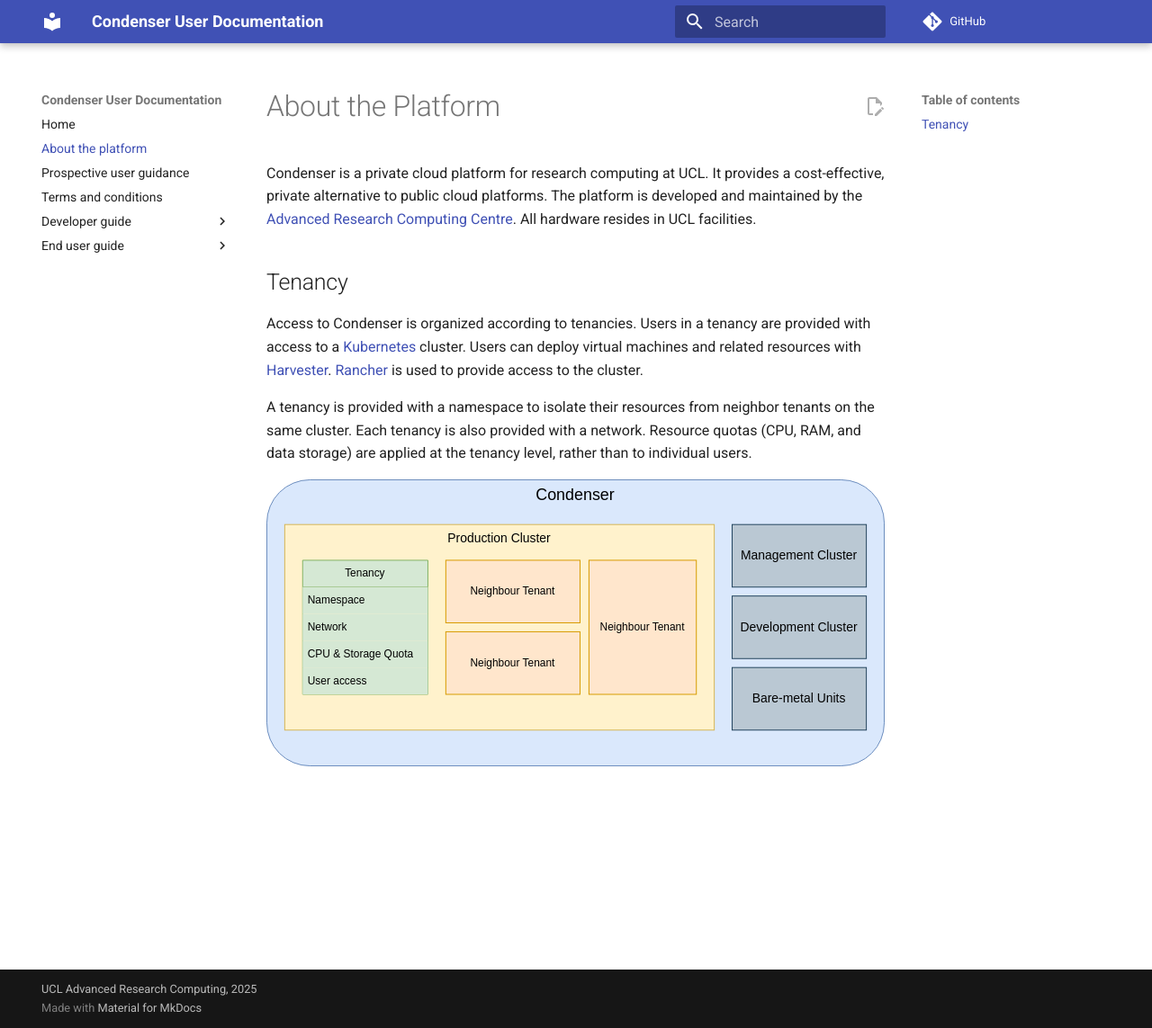
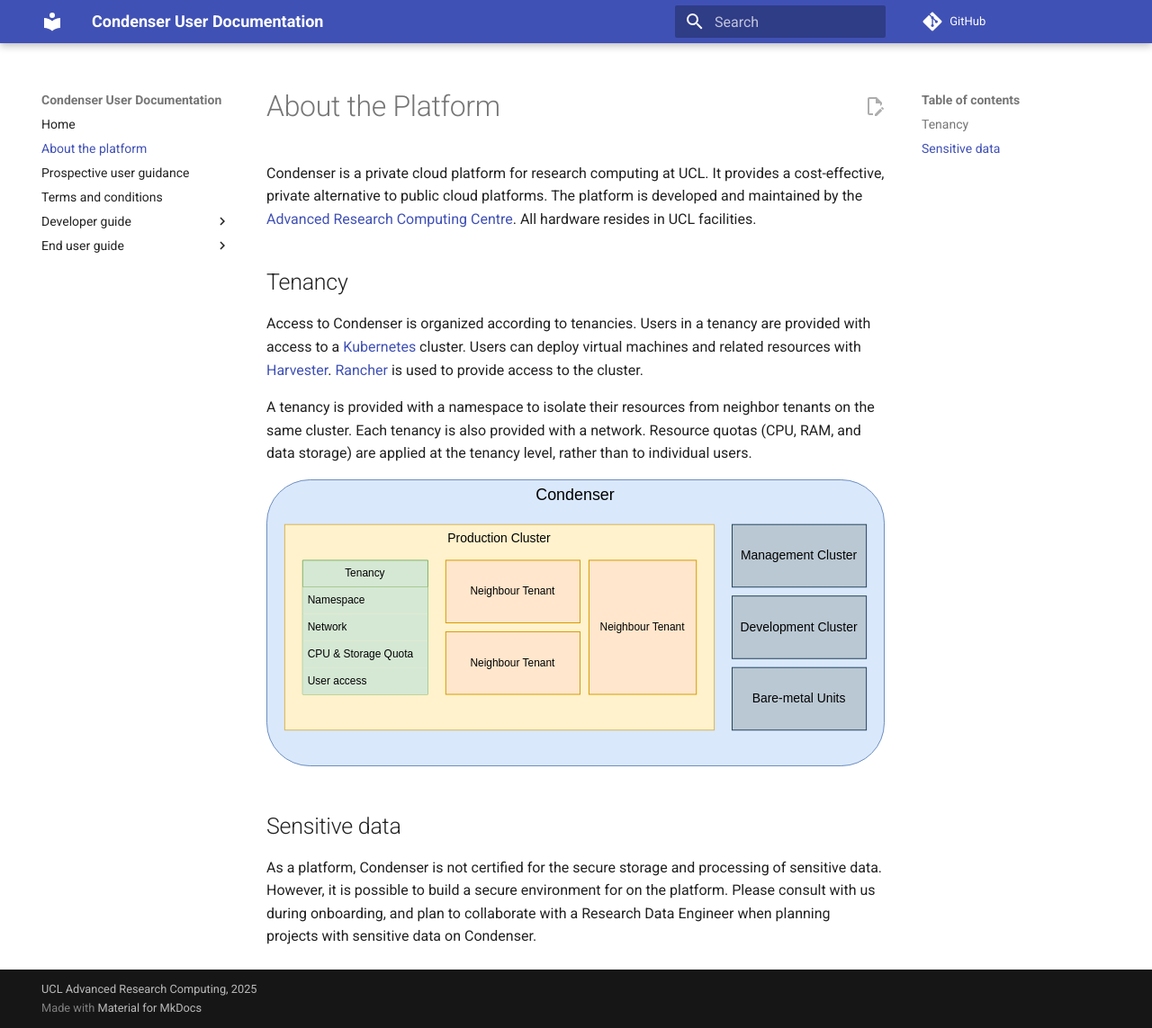
Before and after one commit to UCL-ARC/condenser-mkdocs, an MkDocs documentation site: the page built from docs/about.md, in a window 1280 px wide and 1143 px high. Shown: the whole window at 90% size. Built offline with MkDocs 1.6.1 and Material for MkDocs 9.7.7, drawn with Linux system fonts in a browser that asks for light colours; comment, search, counter and statistics services are not loaded.

Commit message:
New language about secure data

```diff
--- a/docs/about.md
+++ b/docs/about.md
@@ -22,3 +22,11 @@
 rather than to individual users.
 
 ![Tenancy diagram](assets/condenser-tenancy.svg)
+
+## Sensitive data
+
+As a platform, Condenser is not certified for the secure storage and processing
+of sensitive data. However, it is possible to build a secure environment for
+on the platform. Please consult with us during onboarding, and
+plan to collaborate with a Research Data Engineer when planning projects with
+sensitive data on Condenser.
```
Also changed, not shown: docs/prospective_user_guidance.md (+2 -0 lines), docs/terms_and_conditions.md (+0 -4 lines).
